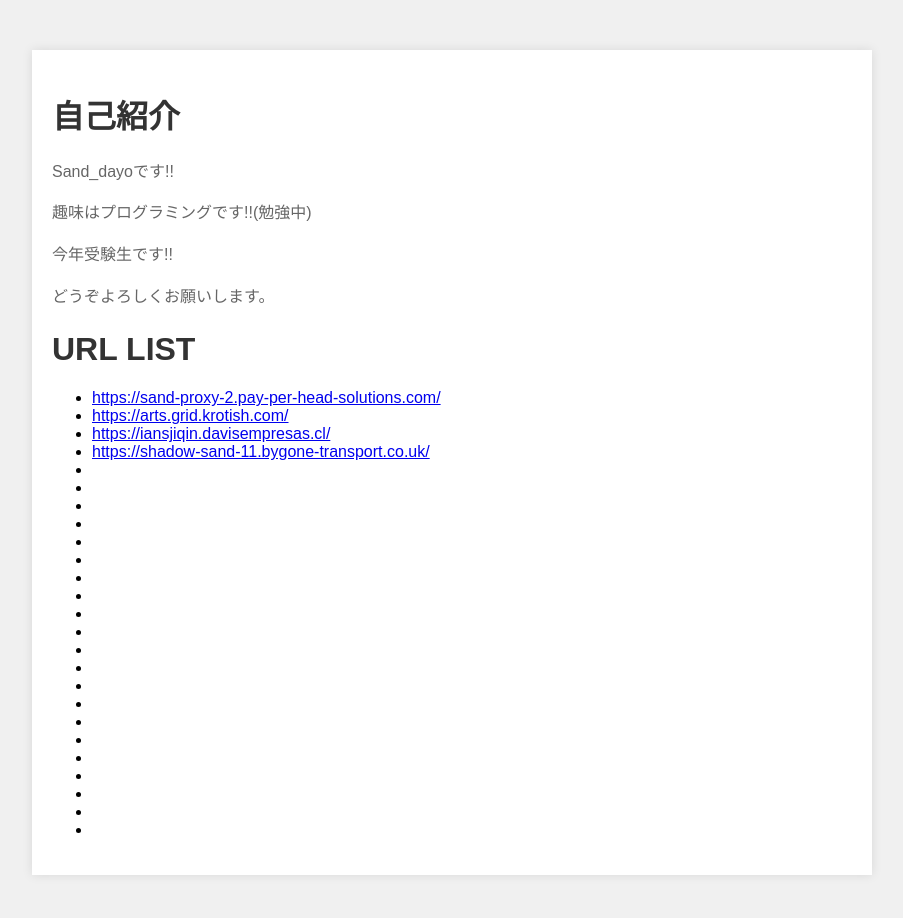
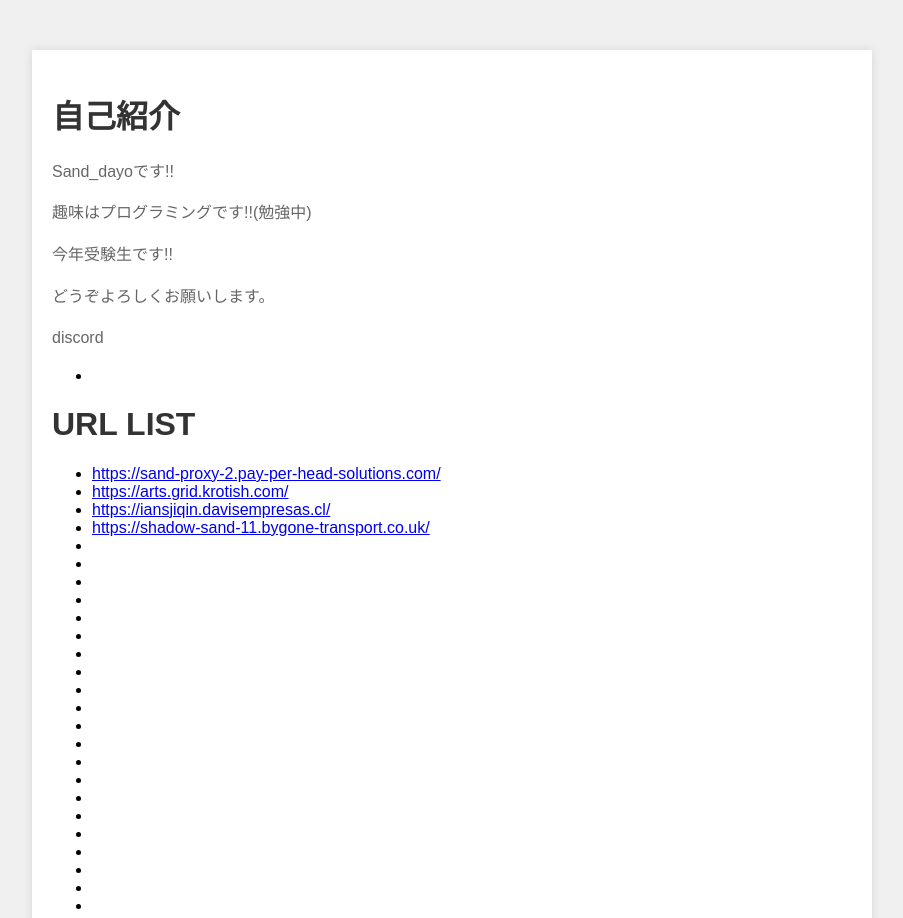
Before and after one commit to sandayo/sand-2024.github.io, a plain HTML site: page index.html in a window 1280 px wide. Shown: the top 918 px of the page, without its empty margins (188-1091 px from the left). Drawn offline with Linux system fonts and the light colour scheme.

Commit message:
Update index.html

```diff
--- a/index.html
+++ b/index.html
@@ -34,6 +34,10 @@
         <p>趣味はプログラミングです!!(勉強中)</p>
         <p>今年受験生です!!</p>
         <p>どうぞよろしくお願いします。</p>
+        <p>discord</p>
+        <ul>
+        <li><a href="https://discord.gg/PkxwCtJa/"></a></li>
+        </ul>
         <h1>URL LIST</h1>
         <ul>
         <li><a href="https://sand-proxy-2.pay-per-head-solutions.com/">https://sand-proxy-2.pay-per-head-solutions.com/</a></li>
```
